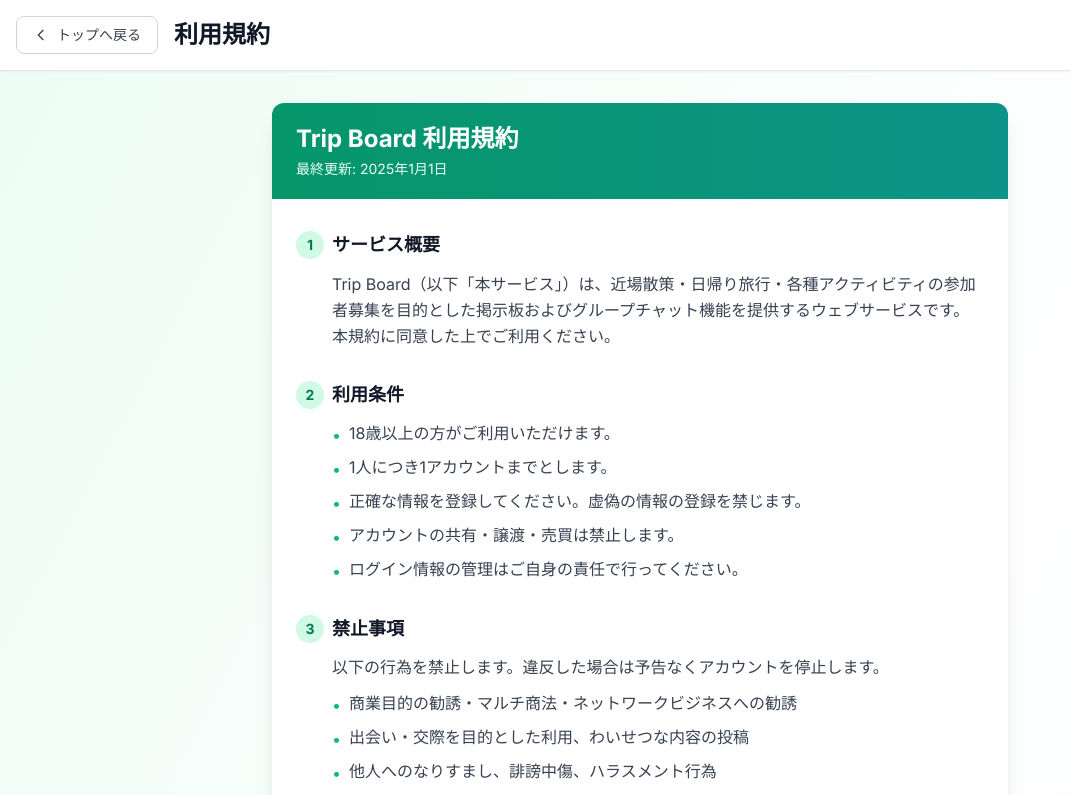
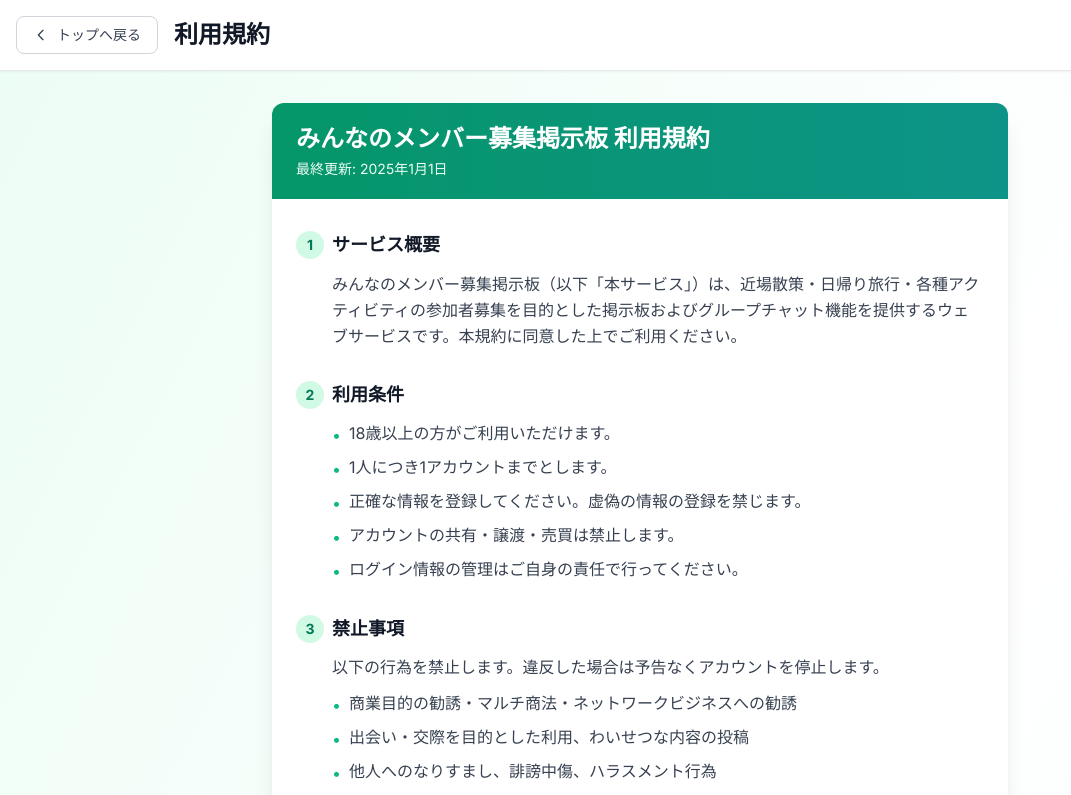
Before and after one commit to atosann/TripBoard, a Next.js app: page /terms in a window 1280 px wide. Shown: the top 795 px of the page, without its empty margins (0-1071 px from the left). Built offline with nearby package versions, Linux system fonts and the light colour scheme.

Commit message:
feat: add about and contact pages, update terms

```diff
--- a/src/app/terms/page.tsx
+++ b/src/app/terms/page.tsx
@@ -22,7 +22,7 @@
       <main className="container mx-auto px-4 py-8 max-w-3xl">
         <div className="shadow-xl rounded-xl overflow-hidden">
           <div className="bg-gradient-to-r from-emerald-600 to-teal-600 text-white px-6 py-5">
-            <h2 className="text-2xl font-bold">Trip Board 利用規約</h2>
+            <h2 className="text-2xl font-bold">みんなのメンバー募集掲示板 利用規約</h2>
             <p className="text-emerald-50 text-sm mt-1">最終更新: 2025年1月1日</p>
           </div>
 
@@ -34,7 +34,7 @@
                 サービス概要
               </h3>
               <p className="text-gray-700 leading-relaxed pl-9">
-                Trip Board（以下「本サービス」）は、近場散策・日帰り旅行・各種アクティビティの参加者募集を目的とした掲示板およびグループチャット機能を提供するウェブサービスです。本規約に同意した上でご利用ください。
+                みんなのメンバー募集掲示板（以下「本サービス」）は、近場散策・日帰り旅行・各種アクティビティの参加者募集を目的とした掲示板およびグループチャット機能を提供するウェブサービスです。本規約に同意した上でご利用ください。
               </p>
             </section>
 
```
